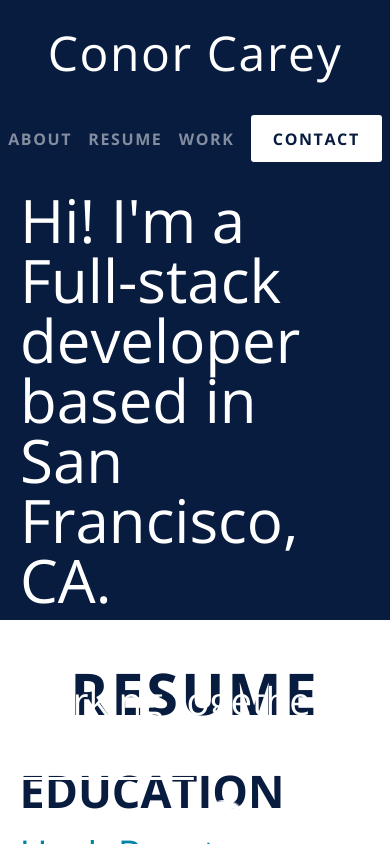
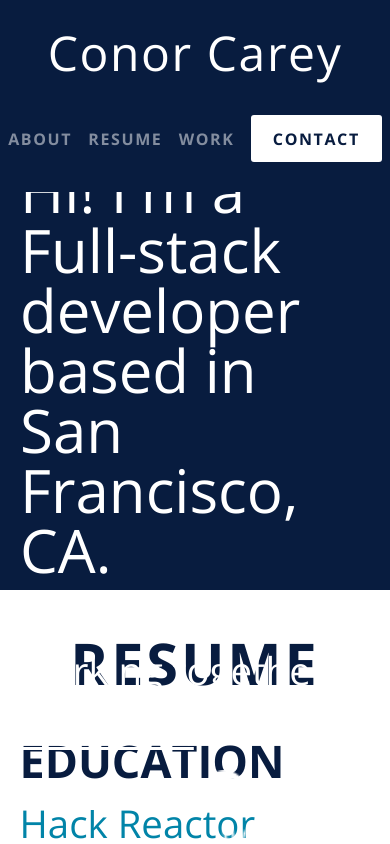
Before and after one commit to ccarey221/conorsportfolio, a React app: page / in a window 390 px wide. Shown: the top 844 px of the page. Built offline with nearby package versions, Linux system fonts and the light colour scheme.

Commit message:
fixed top mibile margin

```diff
--- a/src/Components/Body/body.css
+++ b/src/Components/Body/body.css
@@ -230,7 +230,7 @@ CSS for the CONTACT section
 
   .about {
     height: 450px;
-    margin-top: 170px;
+    margin-top: 140px;
   }
 
   .contactContainer p {
@@ -271,7 +271,7 @@ CSS for the CONTACT section
 
   .about {
     height: 450px;
-    margin-top: 170px;
+    margin-top: 140px;
   }
 
   .contactContainer p {
```
